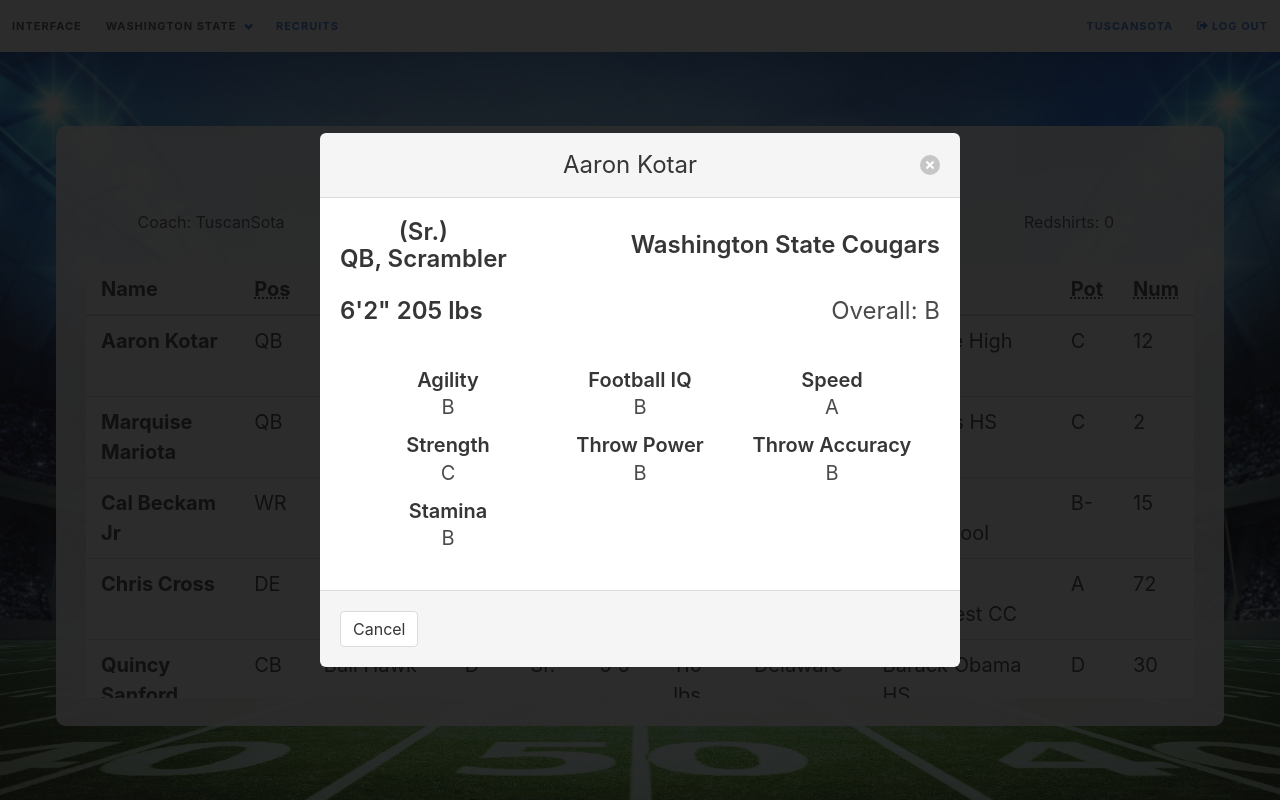
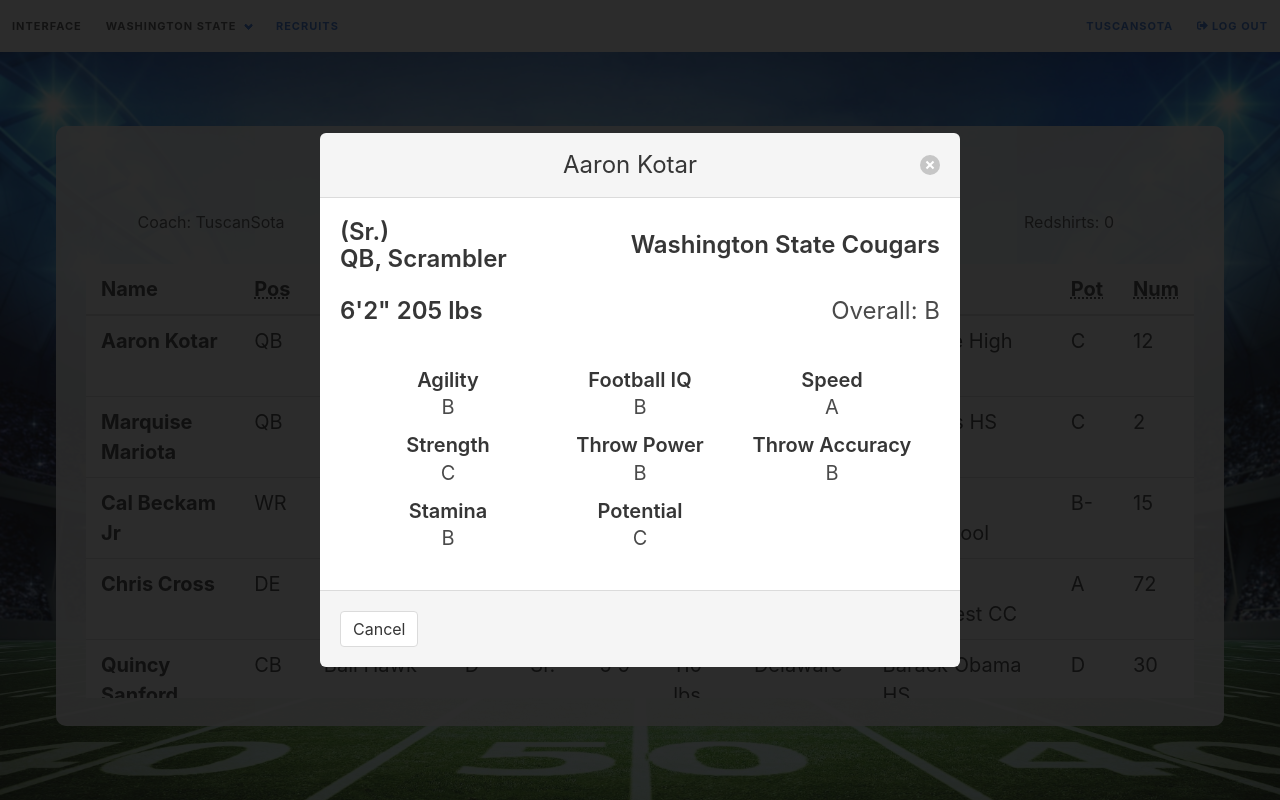
Before and after one commit to CalebRose/simfba-interface, a React (Create React App) app: page /team/roster in a window 1280 px wide. Both pictures are taken after a click on the element "Aaron Kotar". Built offline with nearby package versions, Linux system fonts and the light colour scheme; some icons are missing.

Commit message:
Final changes before vacation

```diff
--- a/src/Components/Roster/Roster.js
+++ b/src/Components/Roster/Roster.js
@@ -154,6 +154,11 @@
         playerAttributes.push(attr);
       }
     }
+    playerAttributes.push({
+      name: "Potential",
+      letter: data.potential,
+      priority: "true"
+    });
   };
   const AttributeRows = attributes.map(attribute => (
     <AttributeRow key={attribute.name} data={attribute} />
@@ -177,7 +182,7 @@
             <div className="level">
               <div className="level-left">
                 <div className="title is-4">
-                  <p>{player.year}</p>{" "}
+                  <p className="gap">{player.year}</p>
                   <p>
                     {player.position}, {player.archtype}
                   </p>
--- a/src/Components/Roster/SampleContent.js
+++ b/src/Components/Roster/SampleContent.js
@@ -503,7 +503,8 @@
       tackle: { name: "Tackle", value: 10 },
       throw_power: { name: "Throw Power", value: 10 },
       throw_accuracy: { name: "Throw Accuracy", value: 10 },
-      stamina: { name: "Stamina", value: 40 }
+      stamina: { name: "Stamina", value: 40 },
+      potential: { name: "Potential", value: "C+" }
     }
   }
 ];
--- a/src/style.css
+++ b/src/style.css
@@ -181,6 +181,10 @@
   padding: 7px;
 }
 
+.gap {
+  text-align: left;
+}
+
 /* End of Player Card */
 
 /* End of  Roster Page */
```
